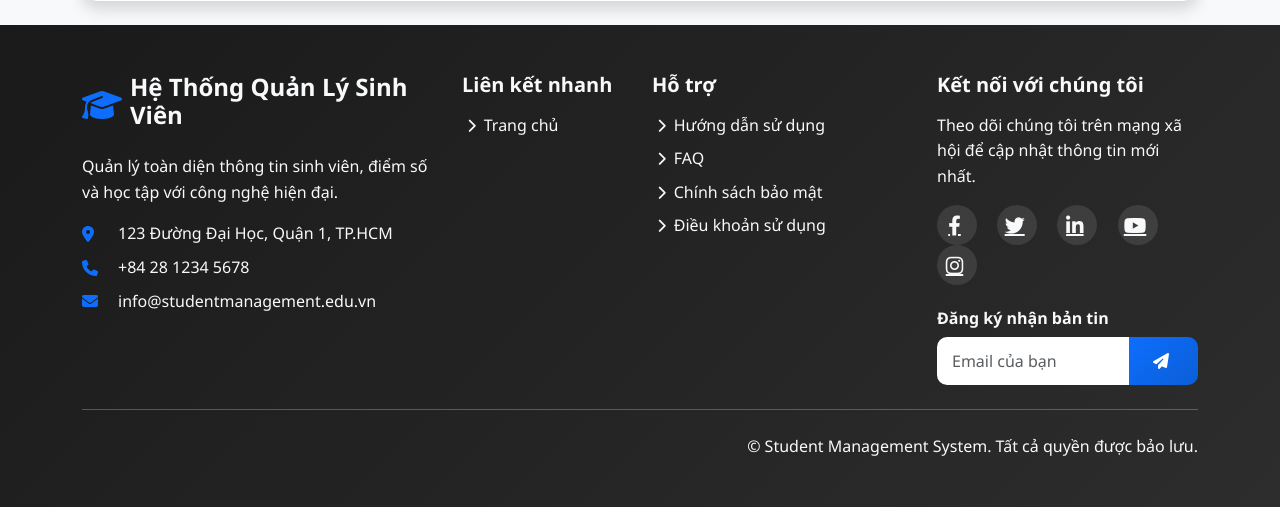
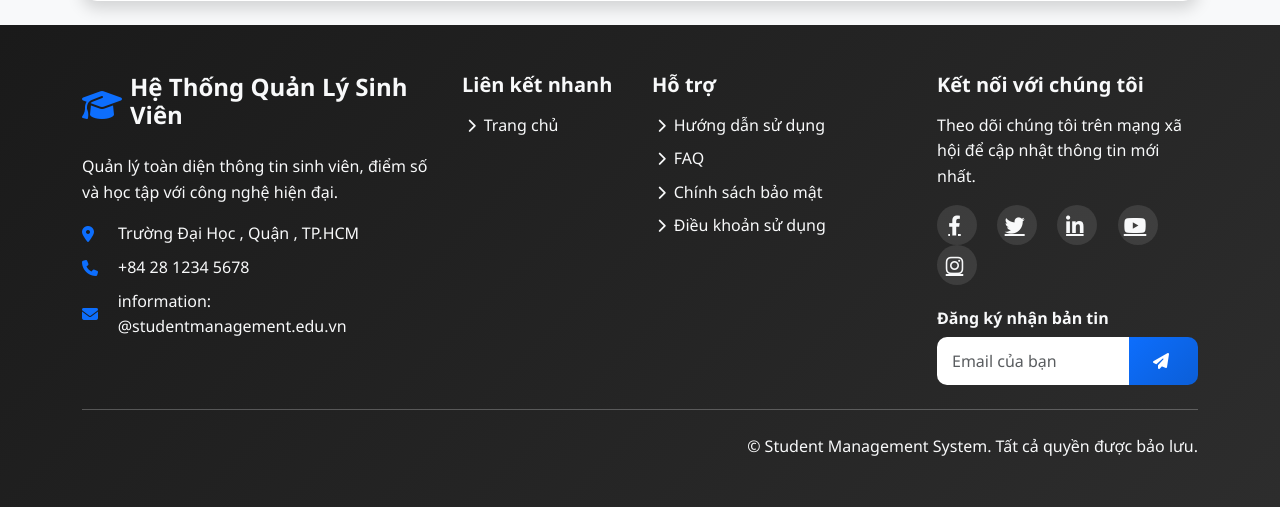
Before and after one commit to khang667717/student-management-flask-app, a Flask app: page /admin/dashboard in a window 1280 px wide. Shown: the part 2023-2530 px from the top of the page. Run offline with Flask 3, Linux system fonts and the light colour scheme; a user stored in the database is signed in; some libraries are stand-ins or nearby versions.

Commit message:
Update layout.html

```diff
--- a/templates/layout.html
+++ b/templates/layout.html
@@ -145,7 +145,7 @@
                     <div class="contact-info">
                         <div class="d-flex align-items-center mb-2">
                             <i class="fas fa-map-marker-alt me-3 text-primary"></i>
-                            <span>123 Đường Đại Học, Quận 1, TP.HCM</span>
+                            <span> Trường Đại Học , Quận , TP.HCM</span>
                         </div>
                         <div class="d-flex align-items-center mb-2">
                             <i class="fas fa-phone me-3 text-primary"></i>
@@ -153,7 +153,7 @@
                         </div>
                         <div class="d-flex align-items-center">
                             <i class="fas fa-envelope me-3 text-primary"></i>
-                            <span>info@studentmanagement.edu.vn</span>
+                            <span>information: @studentmanagement.edu.vn</span>
                         </div>
                     </div>
                 </div>
```
